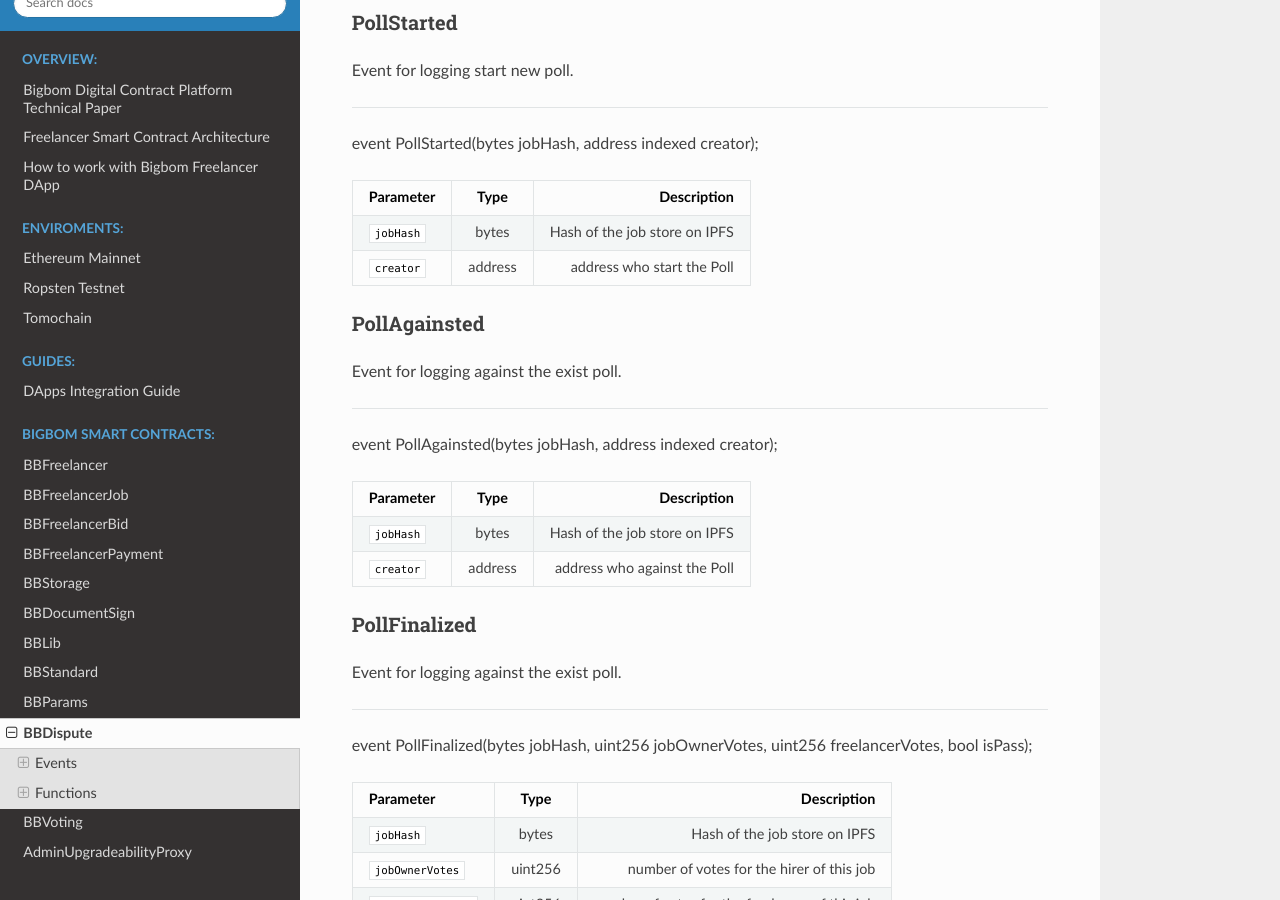
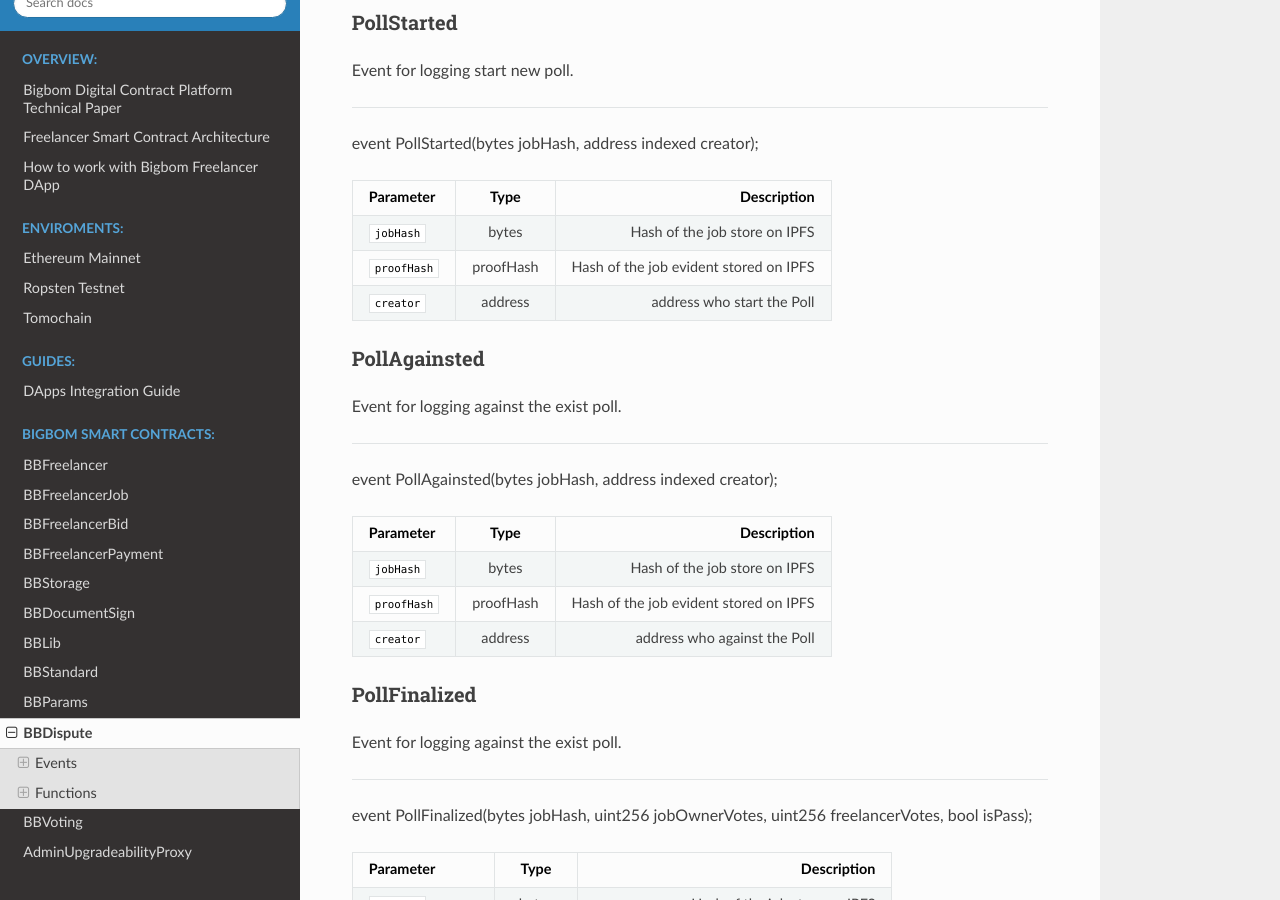
Before and after one commit to bigbomio/digital-contracts, a Sphinx documentation site: the page built from docs/contracts/BBDispute.md, in a window 1280 px wide and 900 px high, scrolled down 687 px. Built offline with Sphinx 7.4.7 and the Read the Docs theme 2.0.0, drawn with Linux system fonts in a browser that asks for light colours.

Commit message:
Update BBDispute.md
update event PollStarted, PollAgainsted

```diff
--- a/docs/contracts/BBDispute.md
+++ b/docs/contracts/BBDispute.md
@@ -32,6 +32,7 @@
 | Parameter     | Type          | Description                 |
 | ------------- |:-------------:| ---------------------------:|
 | `jobHash`       | bytes       |  Hash of the job store on IPFS  |
+| `proofHash`     | proofHash   |  Hash of the job evident stored on IPFS |
 | `creator`       | address       |  address who start the Poll  |
 
 ### PollAgainsted
@@ -43,6 +44,7 @@
 | Parameter     | Type          | Description                 |
 | ------------- |:-------------:| ---------------------------:|
 | `jobHash`       | bytes       |  Hash of the job store on IPFS  |
+| `proofHash`     | proofHash  |  Hash of the job evident stored on IPFS |
 | `creator`       | address       |  address who against the Poll  |
 
 
```
